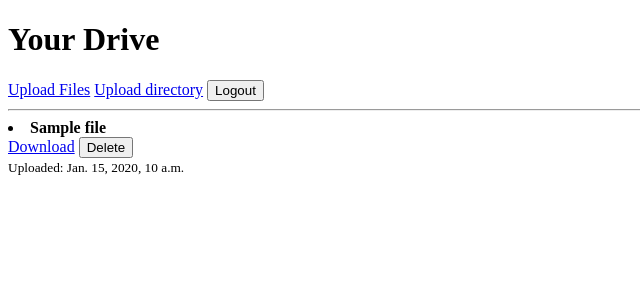
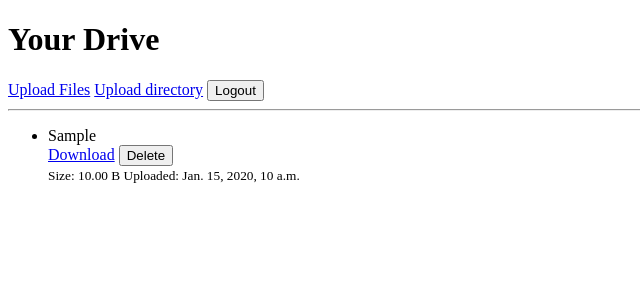
Before and after one commit to KafetzisThomas/FileSpace, a Django app: page / in a window 1280 px wide. Shown: the top 300 px of the page, without its empty margins (0-640 px from the left). Run offline with Django 5.2, Linux system fonts and the light colour scheme; a user stored in the database is signed in; tables that the repository leaves empty hold one stand-in row (values such as "Sample post").

Commit message:
Display files in a tree structure and add file size filter

```diff
--- /dev/null
+++ b/files/templatetags/file_size.py
@@ -0,0 +1,18 @@
+from django import template
+
+register = template.Library()
+
+@register.filter
+def file_size(value):
+    """
+    Convert bytes to readable format.
+    """
+    units = ["B", "KB", "MB", "GB"]
+
+    value = float(value)
+    for unit in units:
+        if value < 1024:
+            return f"{value:.2f} {unit}"
+        value /= 1024
+
+    return f"{value:.2f} GB"
--- a/files/views.py
+++ b/files/views.py
@@ -5,8 +5,36 @@ from .models import File
 
 @login_required
 def drive(request):
-    files = File.objects.filter(owner=request.user).order_by("-uploaded_at")
-    return render(request, "files/drive.html", {"files": files})
+    files = File.objects.filter(owner=request.user).order_by("full_path")
+
+    tree = {}
+    for file in files:
+        parts = file.full_path.split("/")
+        current = tree
+        for k, v in enumerate(parts):
+            if k == len(parts) - 1:
+                current.setdefault(v, {"_file": file})
+            else:
+                current = current.setdefault(v, {})
+
+    def flatten(node, depth=0):
+        items = []
+        for name, value in node.items():
+            is_file = "_file" in value
+            items.append({
+                "name": name,
+                "depth": depth,
+                "is_file": is_file,
+                "file": value.get("_file") if is_file else None
+            })
+            if not is_file:
+                items.extend(flatten(value, depth + 1))
+
+        return items
+
+    items = flatten(tree)
+
+    return render(request, "files/drive.html", {"items": items})
 
 @login_required
 def upload_files(request):
--- a/templates/files/drive.html
+++ b/templates/files/drive.html
@@ -1,4 +1,5 @@
 {% extends "base.html" %}
+{% load file_size %}
 
 {% block title %}Drive{% endblock title %}
 
@@ -16,20 +17,31 @@
 
     <hr>
 
-    {% if files %}
-        {% for file in files %}
-            <li class="mb-3">
-                <strong>{{ file.name }}</strong>
-                <div class="d-flex gap-3 mt-2">
-                    <a href="{% url 'files:download' file.id %}">Download</a>
-                    <form action="{% url 'files:delete' file.id %}" method="post" style="display:inline;">
+    {% if items %}
+        <ul>
+            {% for item in items %}
+                <li>
+                    <span style="margin-left: {{ item.depth }}rem;">
+                        {% if item.is_file %}
+                            {{ item.name }}
+                            <div class="d-flex gap-3 mt-1">
+                                <a href="{% url 'files:download' item.file.id %}">Download</a>
+                                <form action="{% url 'files:delete' item.file.id %}" method="post" style="display:inline;">
                                     {% csrf_token %}
                                     <button type="submit">Delete</button>
                                 </form>
                             </div>
-                <small class="text-muted">Uploaded: {{ file.uploaded_at }}</small>
+                            <small class="text-muted">
+                                Size: {{ item.file.size|file_size }}
+                                Uploaded: {{ item.file.uploaded_at }}
+                            </small>
+                        {% else %}
+                            {{ item.name }}
+                        {% endif %}
+                    </span>
                 </li>
             {% endfor %}
+        </ul>
     {% else %}
         <p>Your drive is empty.</p>
     {% endif %}
```
Also changed, not shown: files/templatetags/__init__.py (added). Lines whose indentation alone changed are shown as unchanged.
